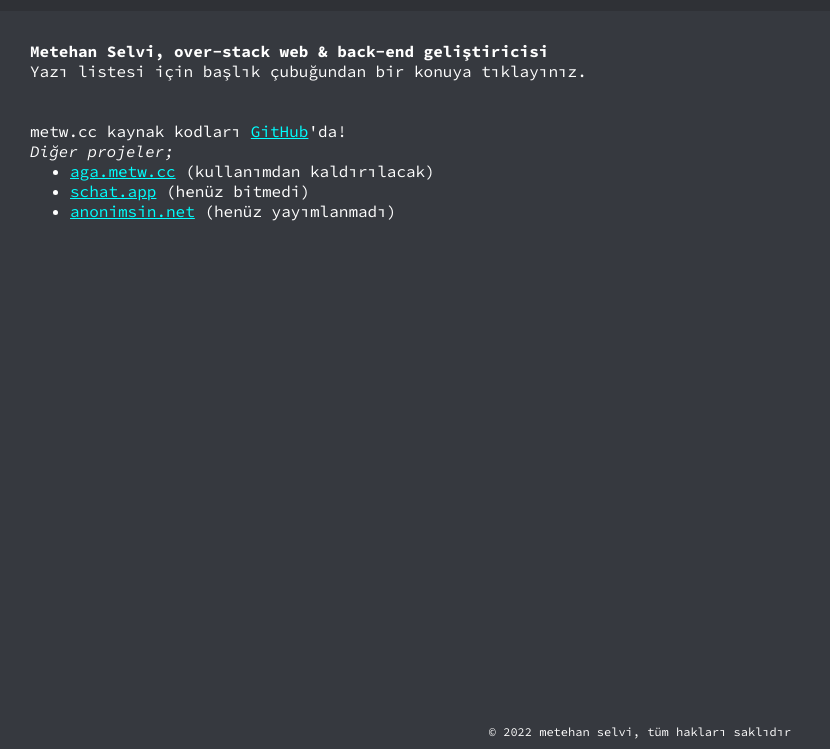
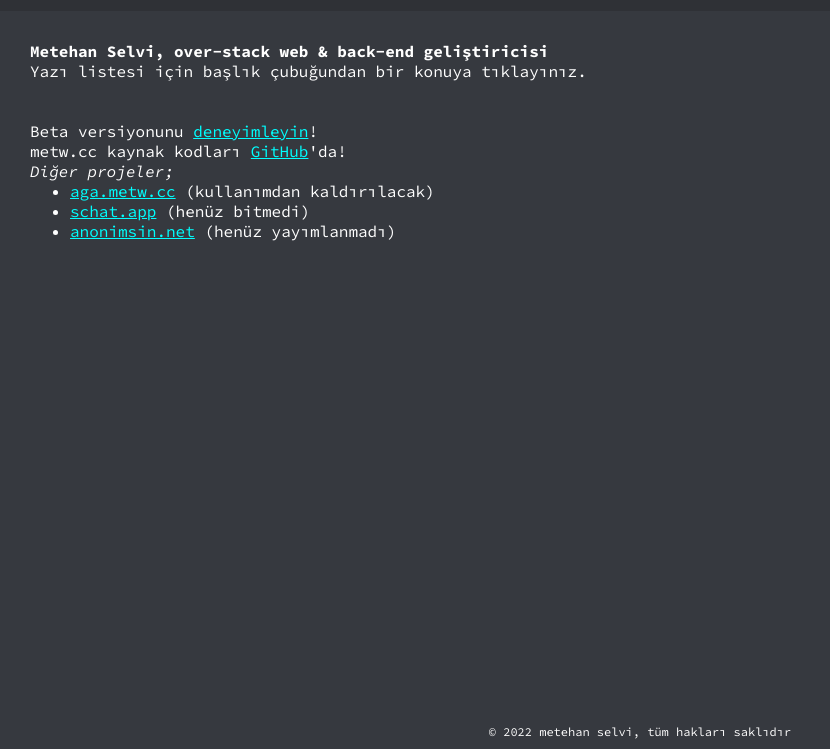
Before and after one commit to metwcc/metw-www, a plain HTML site: page index.html in a window 1280 px wide. Both pictures are taken after a click on the link "metw.cc". Shown: the part 51-800 px from the top of the page, without its empty margins (0-830 px from the left). Drawn offline with nearby package versions, Linux system fonts and the light colour scheme.

Commit message:
Update index.html

```diff
--- a/index.html
+++ b/index.html
@@ -41,6 +41,7 @@
             <div id="homepage" class="pages">
                 <b>Metehan Selvi, over-stack web & back-end geliştiricisi</b><br>
                 Yazı listesi için başlık çubuğundan bir konuya tıklayınız.<br><br><br>
+                Beta versiyonunu <a class="href" href="https://ptb.metw.cc">deneyimleyin</a>!<br>
                 metw.cc kaynak kodları <a class="href" href="https://github.com/metwse/metw.cc">GitHub</a>'da!<br>
                 <i>Diğer projeler;</i>
                 <ul style="margin: 0">
```
